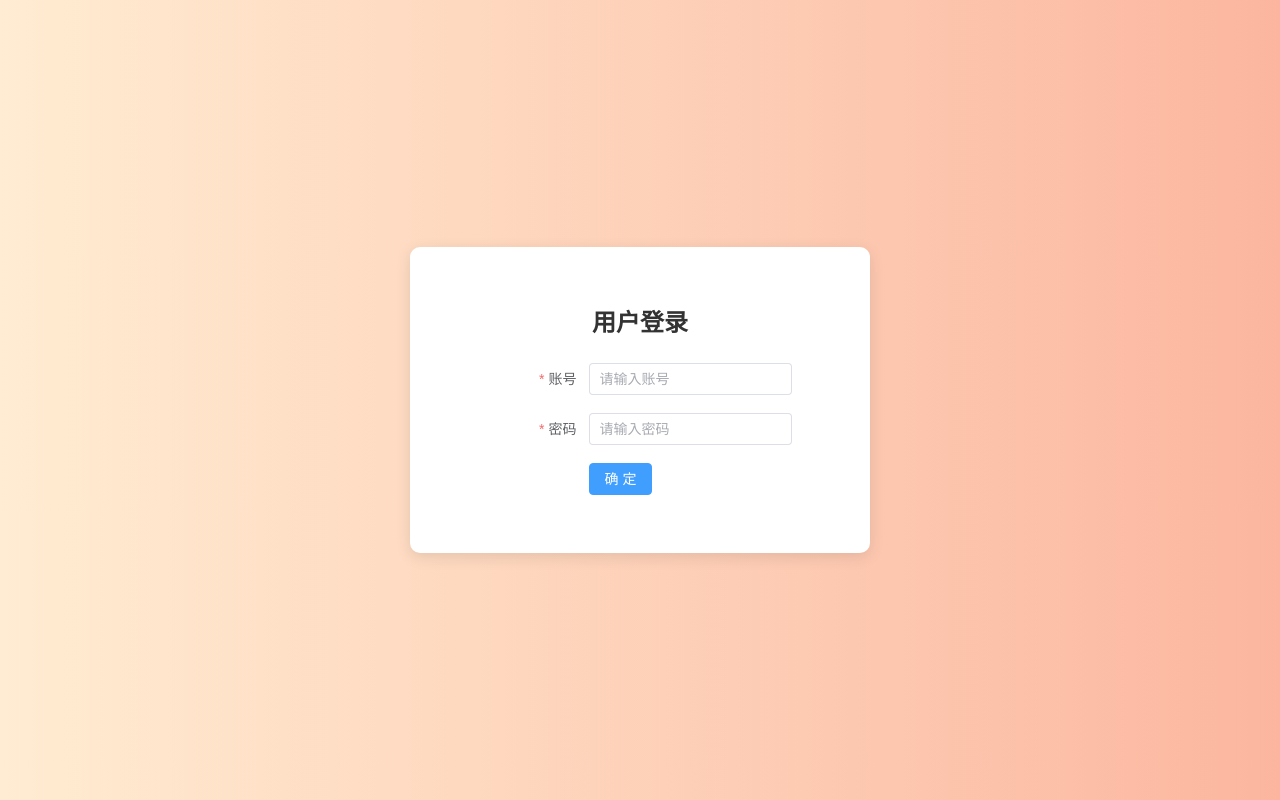
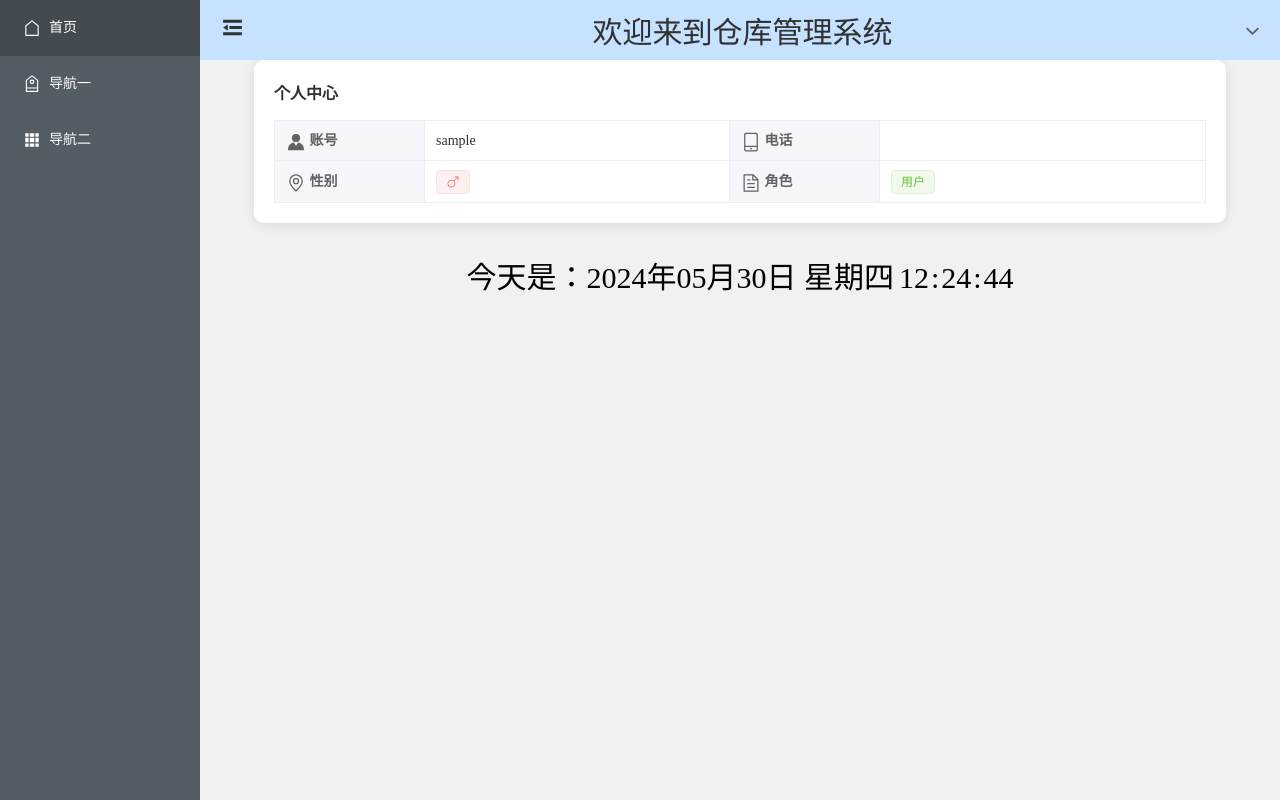
Before and after one commit to ZMinder/wms-web, a Vue app: page /personal in a window 1280 px wide. Before the commit this address led to /personal#/login. Built offline with nearby package versions, Linux system fonts and the light colour scheme; sample sign-in values are in the browser's storage.

Commit message:
1.调整了一些样式

```diff
--- a/src/components/Aside.vue
+++ b/src/components/Aside.vue
@@ -9,7 +9,7 @@
   >
     <el-tooltip effect="dark" placement="right"
                 content="首页" v-bind:disabled="!collapse.isCollapse">
-      <el-menu-item index="/Home">
+      <el-menu-item index="/home">
         <el-icon>
           <House/>
         </el-icon>
@@ -18,7 +18,7 @@
     </el-tooltip>
     <el-tooltip content="导航一" placement="right"
                 effect="dark" v-bind:disabled="!collapse.isCollapse">
-      <el-menu-item index="/One">
+      <el-menu-item index="/one">
         <el-icon>
           <Discount/>
         </el-icon>
@@ -27,7 +27,7 @@
     </el-tooltip>
     <el-tooltip content="导航二" placement="right"
                 effect="dark" v-bind:disabled="!collapse.isCollapse">
-      <el-menu-item index="/Two">
+      <el-menu-item index="/two">
         <el-icon>
           <Grid/>
         </el-icon>
--- a/src/components/Index.vue
+++ b/src/components/Index.vue
@@ -1,15 +1,15 @@
 <template>
   <el-container class="layout-container-demo">
-    <el-aside v-bind:width="collapse.asideWidth">
+    <el-aside :width="collapse.asideWidth">
       <Aside></Aside>
     </el-aside>
 
-    <el-container style="height: 100%">
-      <el-header style="text-align: right; font-size: 12px">
+    <el-container class="inner-container">
+      <el-header class="layout-header">
         <Header></Header>
       </el-header>
 
-      <el-main>
+      <el-main class="layout-main">
         <router-view></router-view>
       </el-main>
     </el-container>
@@ -17,42 +17,51 @@
 </template>
 
 <script lang="ts" setup>
-import Aside from './Aside.vue'
-import Header from './Header.vue'
-import Main from './Main.vue'
-import {asideCollapse} from '../store/store.ts'
+import Aside from './Aside.vue';
+import Header from './Header.vue';
+import { asideCollapse } from '../store/store.ts';
 
-let collapse = asideCollapse()
-
+const collapse = asideCollapse();
 </script>
 
 <style scoped>
+
 .layout-container-demo {
-  height: 100%;
-  margin-bottom: -8px;
+  display: flex;
+  height: 100vh;
+  margin: -8px;
 }
 
-.layout-container-demo .el-header {
+.inner-container {
+  display: flex;
+  flex-direction: column;
+  height: 100%;
+}
+
+.layout-header {
+  text-align: right;
+  font-size: 12px;
   position: relative;
   background-color: var(--el-color-primary-light-7);
   color: var(--el-text-color-primary);
-  margin-top: -8px;
+  flex-shrink: 0;
+  padding: 0 20px;
 }
 
 .layout-container-demo .el-aside {
   color: var(--el-text-color-primary);
   background: #858f96;
-  margin-top: -8px;
-  margin-left: -8px;
-  height: 100%;
+  flex-shrink: 0;
 }
 
 .layout-container-demo .el-menu {
   border-right: none;
 }
 
-.layout-container-demo .el-main {
+.layout-main {
   padding: 0;
-  height: 100%;
+  flex-grow: 1;
+  overflow: auto;
+  background-color: #ffffff;
 }
 </style>
--- a/src/components/Personal.vue
+++ b/src/components/Personal.vue
@@ -1,7 +1,7 @@
 <template>
   <div style="text-align: center;background-color: #f1f1f3;height: 100%;padding: 0px;margin: 0px;">
     <el-descriptions title="个人中心" :column="2" size="default" border>
-      <el-descriptions-item>
+      <el-descriptions-item label-width="150px">
         <template #label>
           <el-icon>
             <Avatar/>
@@ -10,7 +10,7 @@
         </template>
         {{ user.username }}
       </el-descriptions-item>
-      <el-descriptions-item>
+      <el-descriptions-item label-width="150px">
         <template #label>
           <el-icon>
             <Iphone/>
@@ -19,16 +19,14 @@
         </template>
         {{ user.phone }}
       </el-descriptions-item>
-      <el-descriptions-item>
+      <el-descriptions-item label-width="150px">
         <template #label>
           <el-icon>
             <Location/>
           </el-icon>
           性别
         </template>
-        <el-tag
-            :type="user.gender === '男' ? 'primary' : 'danger'"
-            disable-transitions>
+        <el-tag :type="user.gender === '男' ? 'primary' : 'danger'" disable-transitions>
           <el-icon v-if="user.gender == '男'">
             <Female/>
           </el-icon>
@@ -38,7 +36,7 @@
           {{ user.gender }}
         </el-tag>
       </el-descriptions-item>
-      <el-descriptions-item>
+      <el-descriptions-item label-width="150px">
         <template #label>
           <el-icon>
             <Document/>
@@ -48,7 +46,6 @@
         <el-tag type="success">
           {{ user.roleId == 0 ? "超级管理员" : (user.roleId == 1 ? "管理员" : "用户") }}
         </el-tag>
-
       </el-descriptions-item>
     </el-descriptions>
 
@@ -57,20 +54,40 @@
 </template>
 
 <script setup lang="ts">
-import DateUtils from "./utils/DateUtils.vue"
-import {reactive} from 'vue'
-import {Avatar, Location, Female, Male, Iphone, Document} from '@element-plus/icons-vue'
+import DateUtils from "./utils/DateUtils.vue";
+import { reactive } from 'vue';
+import { Avatar, Location, Female, Male, Iphone, Document } from '@element-plus/icons-vue';
 
-let user = reactive({})
-
-user = JSON.parse(sessionStorage.getItem('curUser'))
+const user = reactive(JSON.parse(sessionStorage.getItem('curUser') || '{}'));
 </script>
 
 <style scoped>
 .el-descriptions {
   width: 90%;
+  margin: 0px auto; /* 居中并增加上下边距 */
+  background-color: #fff; /* 白色背景，更简洁明亮 */
+  box-shadow: 0 2px 12px rgba(0, 0, 0, 0.1); /* 轻微的阴影，增加立体感 */
+  border-radius: 10px; /* 圆角边框 */
+  padding: 20px; /* 增加内边距 */
+}
 
-  margin: 0 auto;
-  text-align: center;
+.el-descriptions-item {
+  margin-bottom: 16px; /* 增加条目间的垂直间距 */
+}
+
+.el-descriptions-item__label {
+  font-size: 16px; /* 增大字体大小 */
+  font-weight: 600; /* 字体加粗 */
+  color: #333; /* 深色字体，增强可读性 */
+}
+
+.el-descriptions-item__content {
+  font-size: 14px; /* 内容字体大小适中 */
+  color: #555; /* 内容使用稍浅的颜色，与标签区分 */
+}
+
+.el-icon {
+  font-size: 20px; /* 图标大小适中 */
+  vertical-align: middle; /* 图标垂直居中对齐 */
 }
 </style>
--- a/src/router/router.ts
+++ b/src/router/router.ts
@@ -1,10 +1,10 @@
-import {createRouter, createWebHashHistory} from 'vue-router'
+import {createRouter, createWebHistory} from 'vue-router'
 import Login from '../components/Login.vue'
 import Index from '../components/Index.vue'
 import Personal from '../components/Personal.vue'
 
 const router = createRouter({
-    history: createWebHashHistory(),
+    history: createWebHistory(),
     routes: [
         {
             path: '/login',
```
